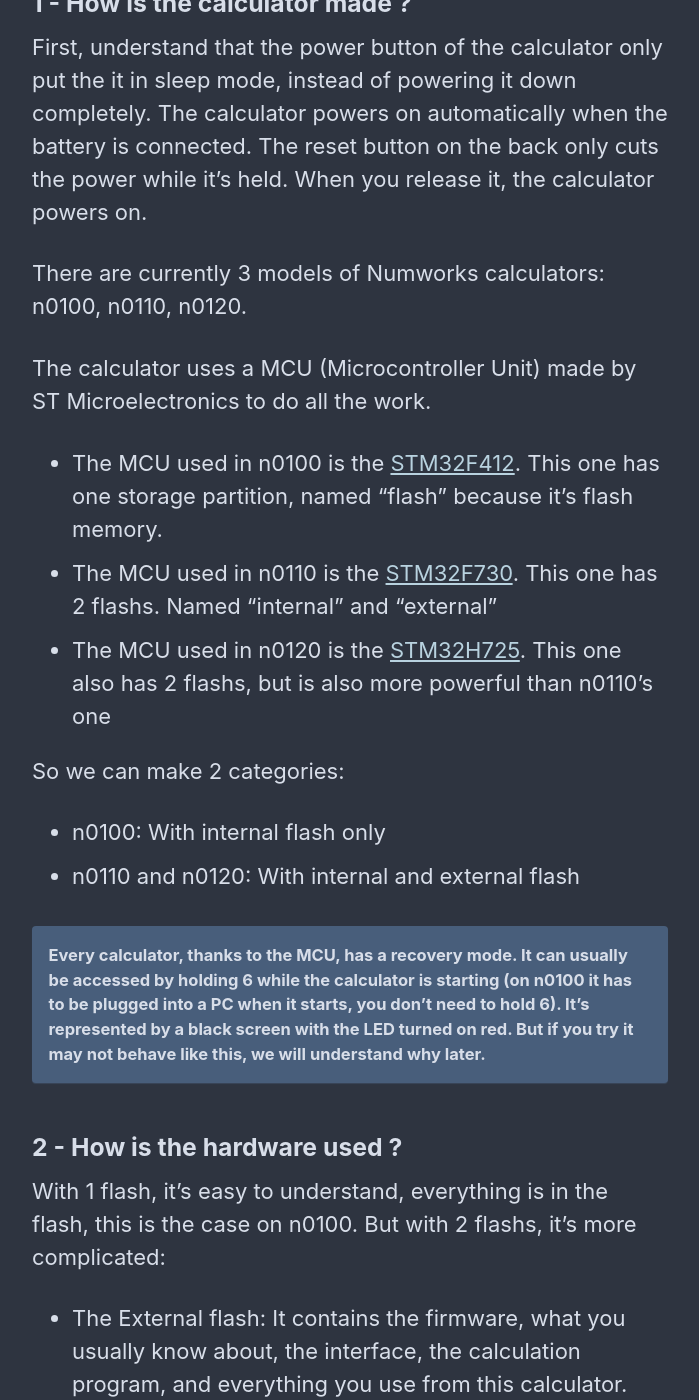
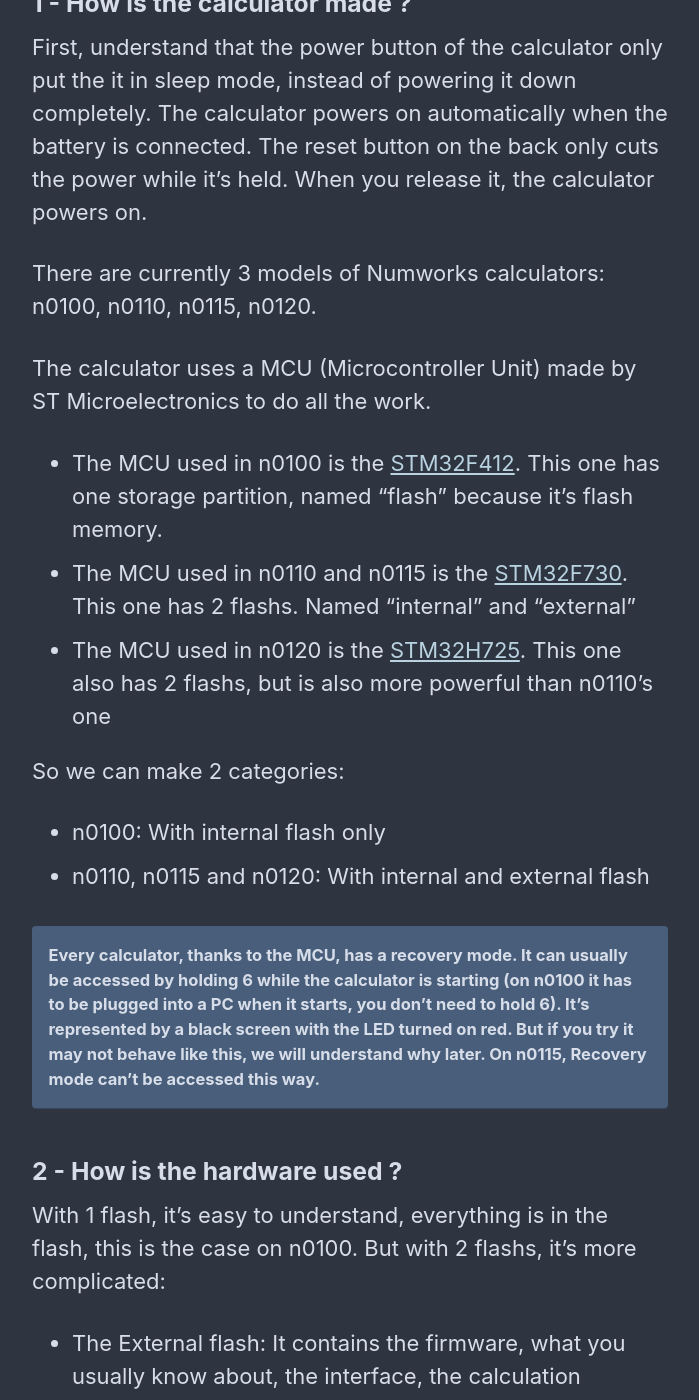
Before and after one commit to Omega-Numworks/Omega-Guide, a Jekyll site: the page built from _pages/en_US/how-does-it-work.md, in a window 1280 px wide and 1400 px high, scrolled down 492 px. Shown: the whole window, without its empty margins (290-989 px from the left). Built offline with Jekyll 4.4.1, drawn with Linux system fonts in a browser that asks for light colours; comment, search, counter and statistics services are not loaded.

Commit message:
Update how-does-it-work.md

```diff
--- a/_pages/en_US/how-does-it-work.md
+++ b/_pages/en_US/how-does-it-work.md
@@ -9,18 +9,19 @@
 
 First, understand that the power button of the calculator only put the it in sleep mode, instead of powering it down completely. The calculator powers on automatically when the battery is connected. The reset button on the back only cuts the power while it's held. When you release it, the calculator powers on.
 
-There are currently 3 models of Numworks calculators: n0100, n0110, n0120.
+There are currently 3 models of Numworks calculators: n0100, n0110, n0115, n0120.
 
 The calculator uses a MCU (Microcontroller Unit) made by ST Microelectronics to do all the work.
 - The MCU used in n0100 is the [STM32F412](https://www.st.com/en/microcontrollers-microprocessors/stm32f412.html). This one has one storage partition, named "flash" because it's flash memory.
-- The MCU used in n0110 is the [STM32F730](https://www.st.com/en/microcontrollers-microprocessors/stm32f730r8.html). This one has 2 flashs. Named "internal" and "external"
+- The MCU used in n0110 and n0115 is the [STM32F730](https://www.st.com/en/microcontrollers-microprocessors/stm32f730r8.html). This one has 2 flashs. Named "internal" and "external"
 - The MCU used in n0120 is the [STM32H725](https://www.st.com/en/microcontrollers-microprocessors/stm32h725-735.html). This one also has 2 flashs, but is also more powerful than n0110's one
 
 So we can make 2 categories:
 - n0100: With internal flash only
-- n0110 and n0120: With internal and external flash
+- n0110, n0115 and n0120: With internal and external flash
 
 Every calculator, thanks to the MCU, has a recovery mode. It can usually be accessed by holding 6 while the calculator is starting (on n0100 it has to be plugged into a PC when it starts, you don't need to hold 6). It's represented by a black screen with the LED turned on red. But if you try it may not behave like this, we will understand why later.
+On n0115, Recovery mode can't be accessed this way.
 {: .notice--info}
 
 ### 2 - How is the hardware used ?
```
